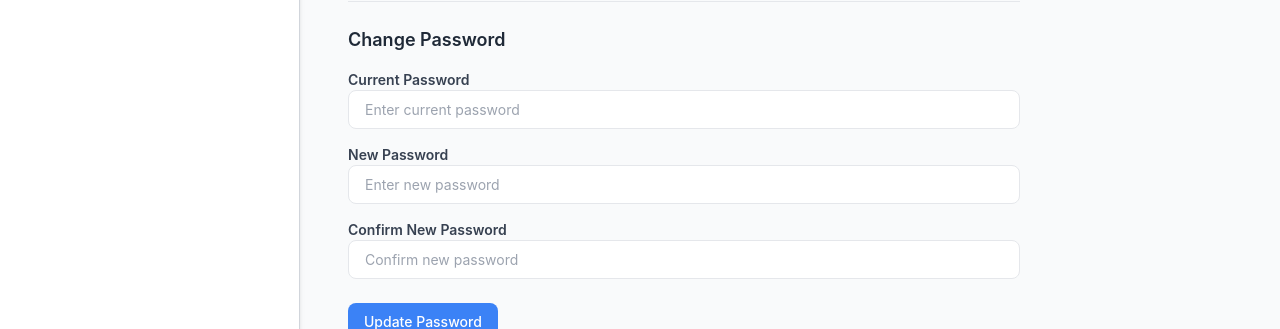
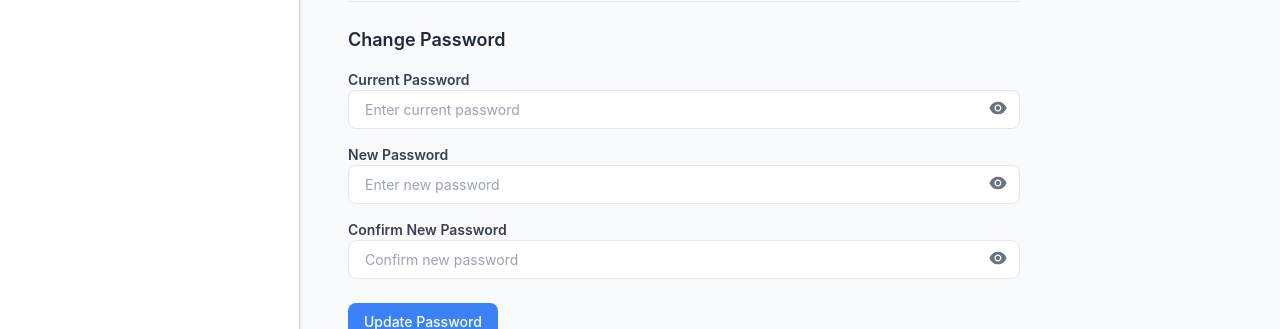
Before and after one commit to HamzaAliKundi/portal, a React (Vite) app: page /profile in a window 1280 px wide. Shown: the part 500-829 px from the top of the page. Built offline with nearby package versions, Linux system fonts and the light colour scheme; no server answers; sample sign-in values are in the browser's storage.

Commit message:
profile changes

```diff
--- a/index.html
+++ b/index.html
@@ -7,7 +7,7 @@
   <meta name="viewport" content="width=device-width, initial-scale=1.0" />
   <link rel="icon" type="image/png" href="/logo.png" />
   <link rel="shortcut icon" type="image/png" href="/logo.png" />
-  <title>Portal</title>
+  <title>Thread Parsing</title>
   <script defer data-domain="vite-tailwind-starter-two.vercel.app" src="https://plausible.io/js/plausible.js"></script>
 </head>
 
--- a/src/components/profile/index.tsx
+++ b/src/components/profile/index.tsx
@@ -1,27 +1,58 @@
-import React from 'react';
-import { UseFormRegister, FieldErrors } from 'react-hook-form';
+import React, { useState } from 'react';
+import { useForm } from 'react-hook-form';
 import Input from '../../common/input';
 import Button from '../../common/button';
+import { AiFillEye, AiFillEyeInvisible } from "react-icons/ai";
+import { useChangePasswordMutation } from '../../apis/auth';
+import toast from 'react-hot-toast';
+import InputValidationError from '../../common/inputValidationError';
 
 interface ProfileFormProps {
-  currentUser: any; // Replace 'any' with your user type
-  register: UseFormRegister<any>;
-  handleSubmit: any;
-  onSubmit: (data: any) => void;
-  errors: FieldErrors<any>;
-  watch: any;
-  isPending: boolean;
+  currentUser: any;
 }
 
-const ProfileForm: React.FC<ProfileFormProps> = ({
-  currentUser,
-  register,
-  handleSubmit,
-  onSubmit,
-  errors,
-  watch,
-  isPending
-}) => {
+interface PasswordFormData {
+  oldPassword: string;
+  newPassword: string;
+  confirmPassword: string;
+}
+
+const ProfileForm: React.FC<ProfileFormProps> = ({ currentUser }) => {
+  const [showOldPassword, setShowOldPassword] = useState(false);
+  const [showNewPassword, setShowNewPassword] = useState(false);
+  const [showConfirmPassword, setShowConfirmPassword] = useState(false);
+
+  const { mutate: changePassword, isPending } = useChangePasswordMutation();
+
+  const { register, handleSubmit, formState: { errors }, watch, setError, reset } = useForm<PasswordFormData>();
+
+  const onSubmit = (data: PasswordFormData) => {
+    if (data.newPassword !== data.confirmPassword) {
+      toast.error('New password and confirm password do not match');
+      return;
+    }
+
+    changePassword({
+      oldPassword: data.oldPassword,
+      newPassword: data.newPassword
+    }, {
+      onSuccess: () => {
+        toast.success('Password changed successfully');
+        reset(); // Clear all form fields
+      },
+      onError: (error: any) => {
+        if (error.response?.data?.message === 'Your current password is not correct.') {
+          setError('oldPassword', {
+            type: 'manual',
+            message: 'Your current password is not correct'
+          });
+        } else {
+          toast.error(error.message || 'Failed to change password');
+        }
+      }
+    });
+  };
+
   return (
     <div className="max-w-2xl space-y-6">
       <div className="space-y-4">
@@ -66,14 +97,14 @@ const ProfileForm: React.FC<ProfileFormProps> = ({
         </div>
       </div>
 
-      {/* Password Change Section */}
       <form onSubmit={handleSubmit(onSubmit)} className="pt-6 border-t border-gray-200">
         <h2 className="text-lg font-semibold text-gray-800 mb-4">Change Password</h2>
         <div className="space-y-4">
           <div>
+            <div className="relative">
               <Input
                 name="oldPassword"
-              type="password"
+                type={showOldPassword ? "text" : "password"}
                 label="Current Password"
                 placeholder="Enter current password"
                 register={register}
@@ -81,15 +112,26 @@ const ProfileForm: React.FC<ProfileFormProps> = ({
                   required: "Current password is required"
                 }}
               />
-            {errors.oldPassword && (
-              <p className="text-red-500 text-sm mt-1">{errors.oldPassword.message?.toString()}</p>
+              <button
+                type="button"
+                className="absolute right-3 top-7 text-gray-500"
+                onClick={() => setShowOldPassword(!showOldPassword)}
+              >
+                {showOldPassword ? (
+                  <AiFillEyeInvisible className="h-5 w-5" />
+                ) : (
+                  <AiFillEye className="h-5 w-5" />
                 )}
+              </button>
+            </div>
+            <InputValidationError message={errors.oldPassword?.message} />
           </div>
 
           <div>
+            <div className="relative">
               <Input
                 name="newPassword"
-              type="password"
+                type={showNewPassword ? "text" : "password"}
                 label="New Password"
                 placeholder="Enter new password"
                 register={register}
@@ -101,12 +143,26 @@ const ProfileForm: React.FC<ProfileFormProps> = ({
                   }
                 }}
               />
+              <button
+                type="button"
+                className="absolute right-3 top-7 text-gray-500"
+                onClick={() => setShowNewPassword(!showNewPassword)}
+              >
+                {showNewPassword ? (
+                  <AiFillEyeInvisible className="h-5 w-5" />
+                ) : (
+                  <AiFillEye className="h-5 w-5" />
+                )}
+              </button>
+            </div>
+            <InputValidationError message={errors.newPassword?.message} />
           </div>
 
           <div>
+            <div className="relative">
               <Input
                 name="confirmPassword"
-              type="password"
+                type={showConfirmPassword ? "text" : "password"}
                 label="Confirm New Password"
                 placeholder="Confirm new password"
                 register={register}
@@ -116,9 +172,19 @@ const ProfileForm: React.FC<ProfileFormProps> = ({
                     value === watch('newPassword') || "Passwords do not match"
                 }}
               />
-            {errors.confirmPassword && (
-              <p className="text-red-500 text-sm mt-1">{errors.confirmPassword.message?.toString()}</p>
+              <button
+                type="button"
+                className="absolute right-3 top-7 text-gray-500"
+                onClick={() => setShowConfirmPassword(!showConfirmPassword)}
+              >
+                {showConfirmPassword ? (
+                  <AiFillEyeInvisible className="h-5 w-5" />
+                ) : (
+                  <AiFillEye className="h-5 w-5" />
                 )}
+              </button>
+            </div>
+            <InputValidationError message={errors.confirmPassword?.message} />
           </div>
         </div>
 
--- a/src/pages/profile/profile.tsx
+++ b/src/pages/profile/profile.tsx
@@ -1,58 +1,13 @@
 import { useCurrentUserQuery } from '../../apis/users';
-import { useChangePasswordMutation } from '../../apis/auth';
-import { useForm } from 'react-hook-form';
-import toast from 'react-hot-toast';
 import ProfileForm from '../../components/profile';
-
-interface PasswordFormData {
-  oldPassword: string;
-  newPassword: string;
-  confirmPassword: string;
-}
 
 const Profile = () => {
   const { data: currentUser } = useCurrentUserQuery();
-  const { register, handleSubmit, formState: { errors }, watch, setError } = useForm<PasswordFormData>();
-  const { mutate: changePassword, isPending } = useChangePasswordMutation();
-
-  const onSubmit = (data: PasswordFormData) => {
-    if (data.newPassword !== data.confirmPassword) {
-      toast.error('New password and confirm password do not match');
-      return;
-    }
-
-    changePassword({
-      oldPassword: data.oldPassword,
-      newPassword: data.newPassword
-    }, {
-      onSuccess: () => {
-        toast.success('Password changed successfully');
-      },
-      onError: (error: any) => {
-        if (error.response?.data?.message === 'Your current password is not correct.') {
-          setError('oldPassword', {
-            type: 'manual',
-            message: 'Your current password is not correct'
-          });
-        } else {
-          toast.error(error.message || 'Failed to change password');
-        }
-      }
-    });
-  };
 
   return (
     <div className="p-6">
       <h1 className="text-2xl font-bold text-gray-800 mb-6">Your Personal Information</h1>
-      <ProfileForm
-        currentUser={currentUser}
-        register={register}
-        handleSubmit={handleSubmit}
-        onSubmit={onSubmit}
-        errors={errors}
-        watch={watch}
-        isPending={isPending}
-      />
+      <ProfileForm currentUser={currentUser} />
     </div>
   );
 };
```
Lines whose indentation alone changed are shown as unchanged.
